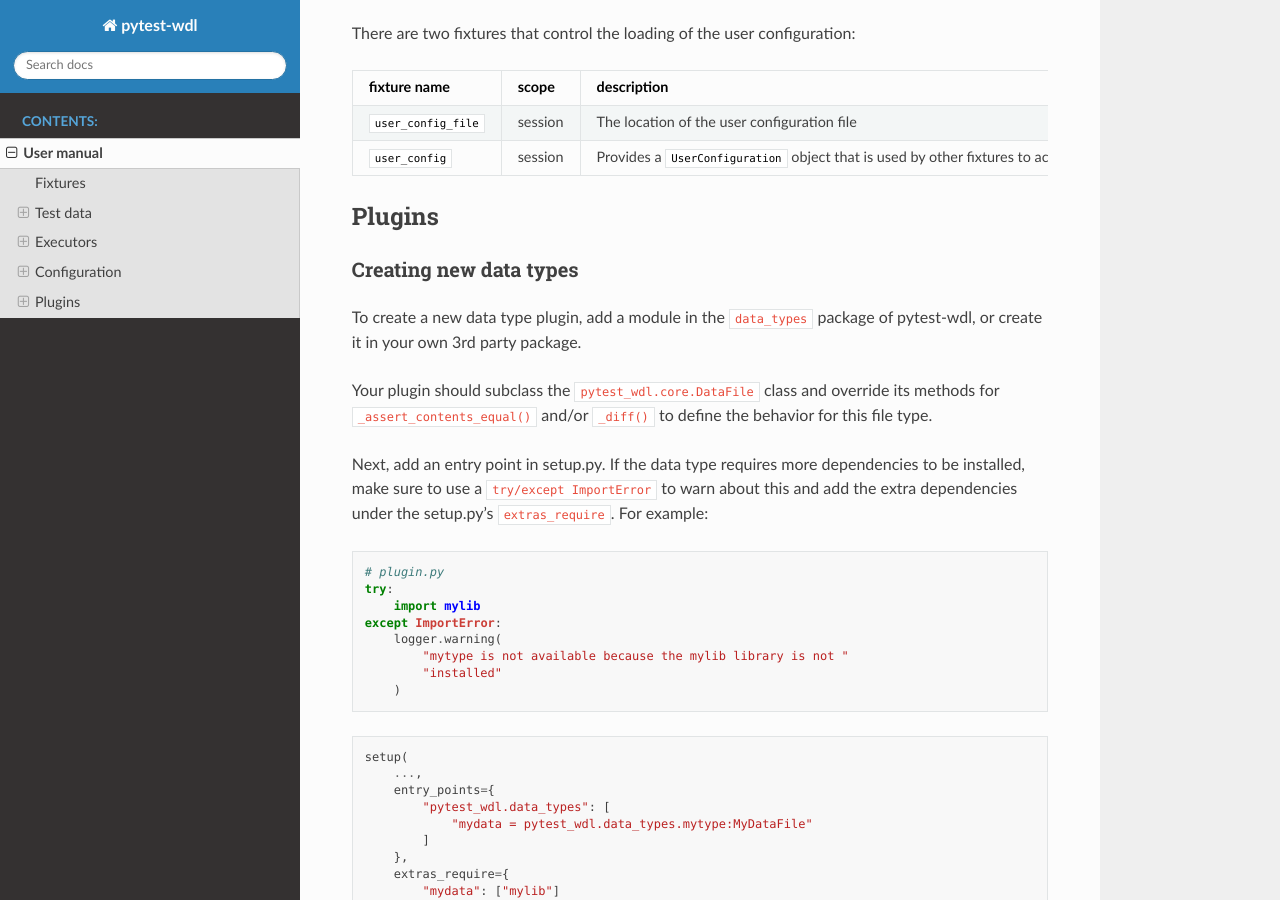
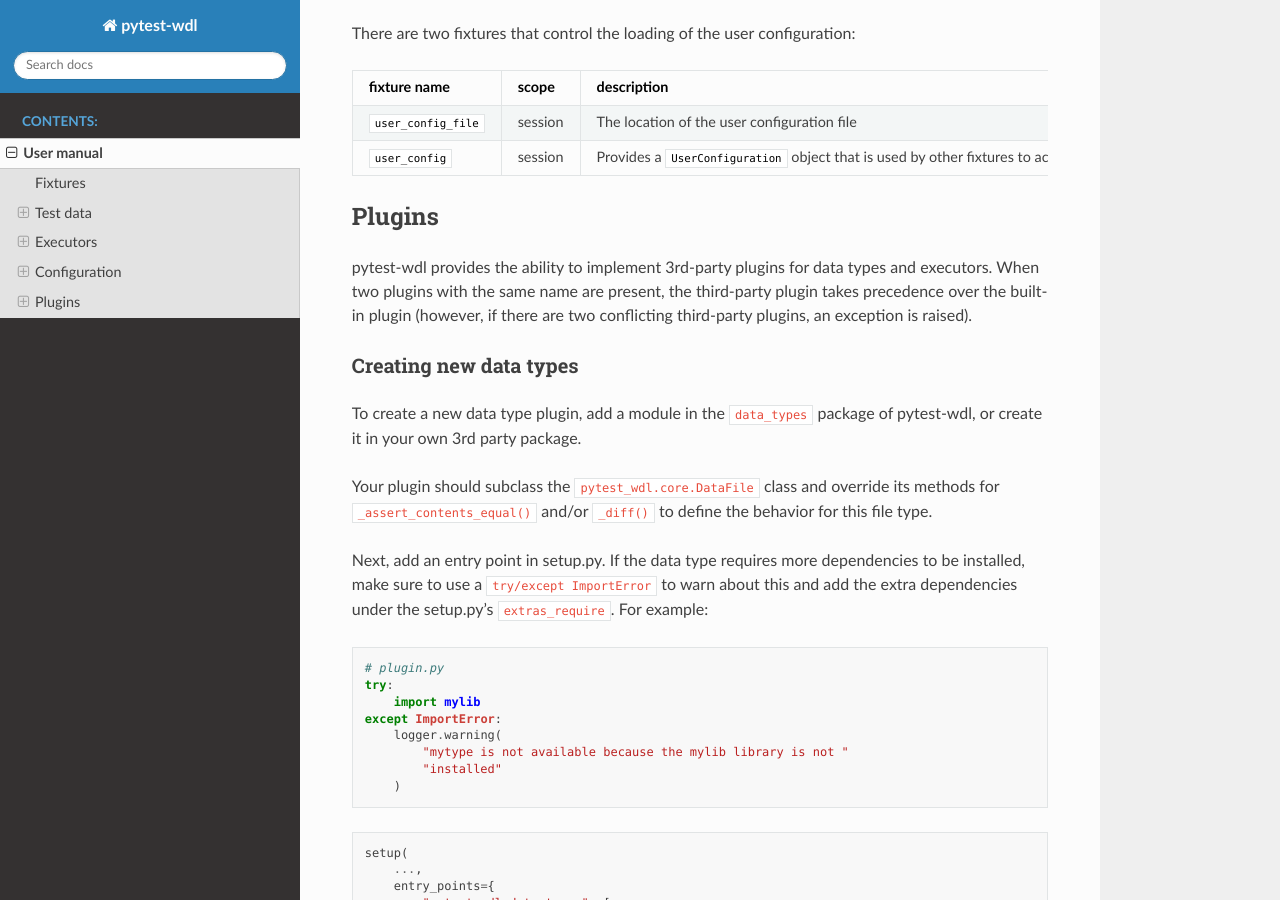
Before and after one commit to EliLillyCo/pytest-wdl, a Sphinx documentation site: the page built from docs/source/manual.md, in a window 1280 px wide and 900 px high, scrolled down 6631 px. Built offline with Sphinx 7.4.7 and the Read the Docs theme 2.0.0, drawn with Linux system fonts in a browser that asks for light colours; pages that are not in the unit, such as notebooks, are missing from menus.

Commit message:
Add documentation re plugin priority

```diff
--- a/docs/source/manual.md
+++ b/docs/source/manual.md
@@ -225,6 +225,8 @@
 
 ## Plugins
 
+pytest-wdl provides the ability to implement 3rd-party plugins for data types and executors. When two plugins with the same name are present, the third-party plugin takes precedence over the built-in plugin (however, if there are two conflicting third-party plugins, an exception is raised).
+
 ### Creating new data types
 
 To create a new data type plugin, add a module in the `data_types` package of pytest-wdl, or create it in your own 3rd party package.
```
